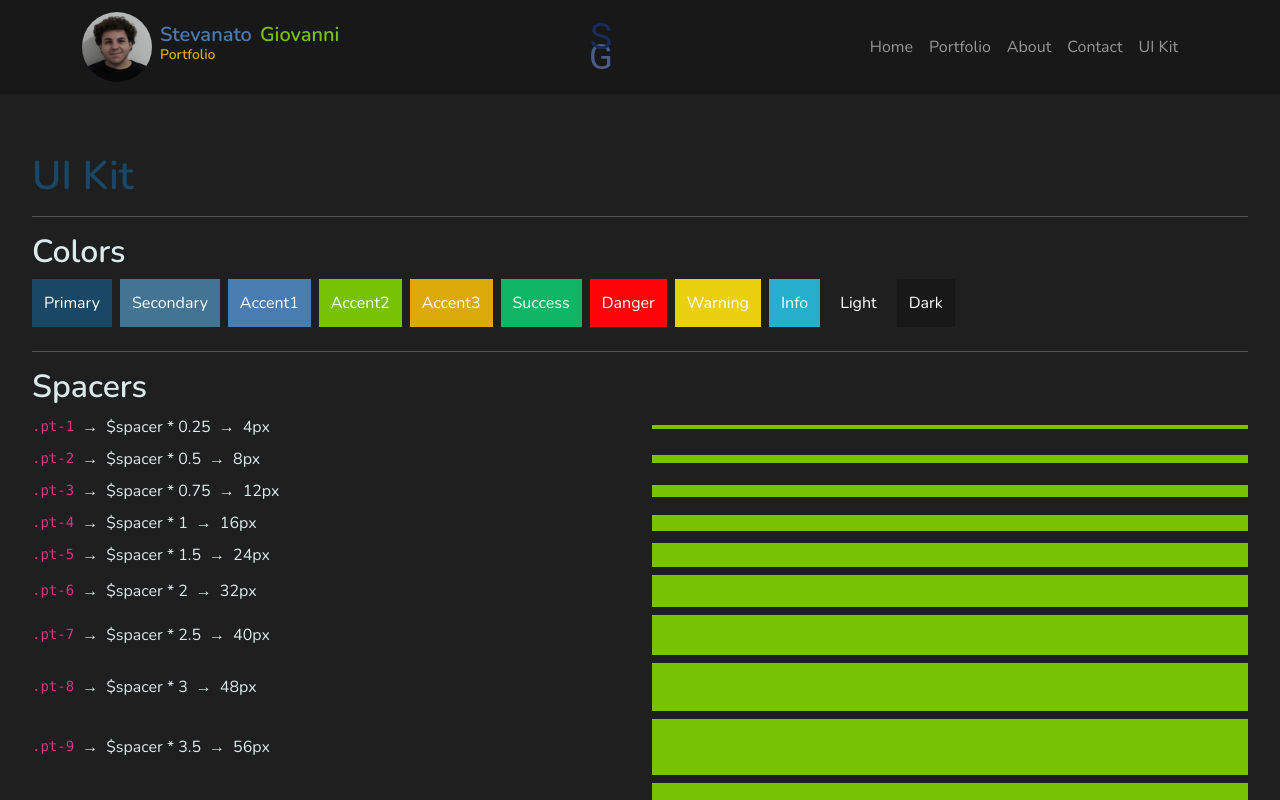
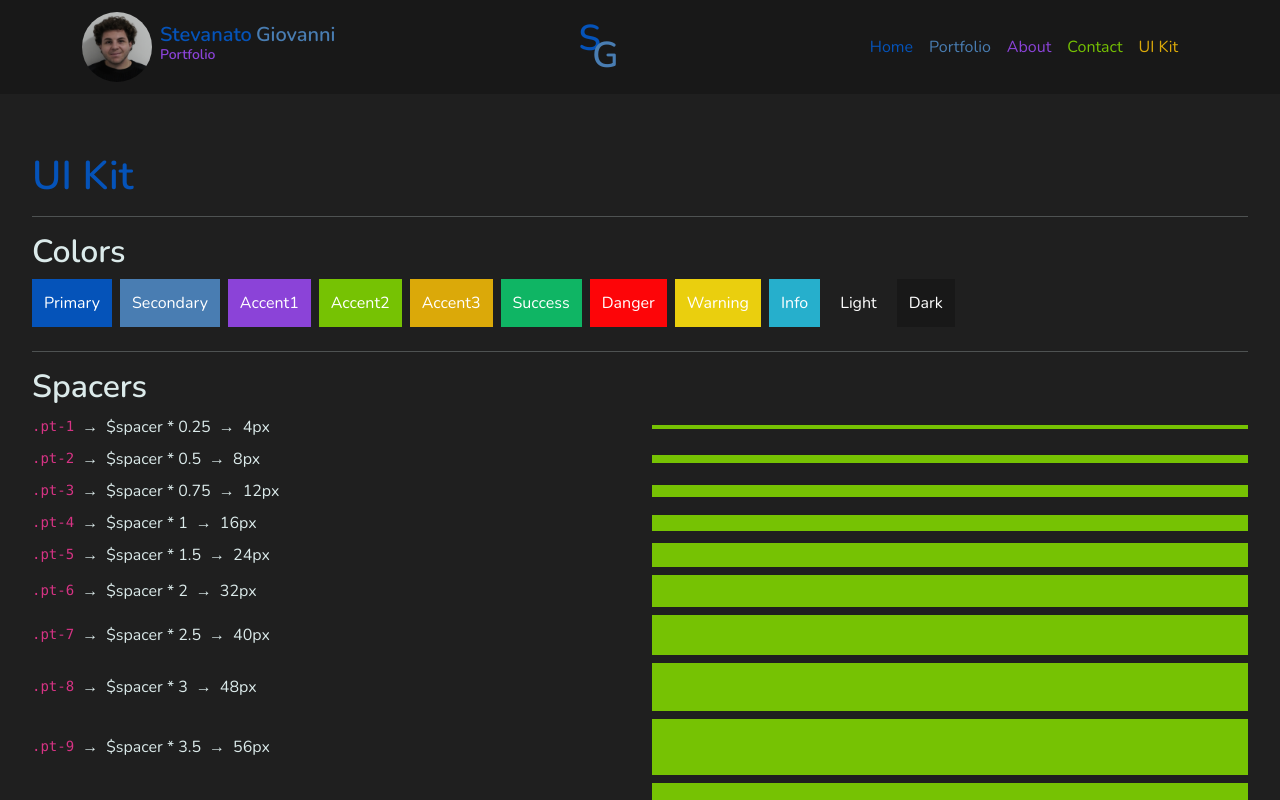
Before and after one commit to giova239/portfolio, a React (Create React App) app: page /uikit in a window 1280 px wide. Shown: the top 800 px of the page. Built offline with nearby package versions, Linux system fonts and the light colour scheme.

Commit message:
rework bootstrap importo logo home andimation and more

```diff
--- a/src/bootstrap/bootstrap-custom.scss
+++ b/src/bootstrap/bootstrap-custom.scss
@@ -13,10 +13,10 @@ $font-size-base: 1rem;
 $theme-colors: (
   "light": #1f1f1f,
   "dark": #181818,
-  "primary": #1b4767,
-  "secondary": #447493,
+  "primary": #0553b9,
+  "secondary": #497db2,
   "info": #26afcc,
-  "accent1": #497db2,
+  "accent1": #8b43d8,
   "accent2": #76c203,
   "accent3": #dba909,
   "success": #0fb564,
--- a/src/components/common/footer/footer.jsx
+++ b/src/components/common/footer/footer.jsx
@@ -1,21 +1,13 @@
 import React from "react";
 import { FaLinkedin, FaGithub, FaInstagram } from "react-icons/fa";
-import logo from "../../../icons/logo.svg";
+import Logo from "../logo/logo";
 
 function Footer() {
   return (
     <footer className="bg-dark d-flex flex-wrap justify-content-between align-items-center p-4">
       <div className="col-8 d-flex align-items-center">
-        <a href="/" className="mb-3 me-2 mb-md-0 text-decoration-none lh-1">
-          <img
-            src={logo}
-            alt="Logo"
-            style={{ width: "70px", height: "70px" }}
-          />
-        </a>
-        <span className="text-accent3 fs-14 mb-3 mb-md-0">
-          © 2024 Giovanni Stevanato
-        </span>
+        <Logo />
+        <span className="fs-14 mb-3 mb-md-0">© 2024 Giovanni Stevanato</span>
       </div>
 
       <ul className="nav col-4 justify-content-end list-unstyled d-flex">
--- a/src/components/common/header/header.jsx
+++ b/src/components/common/header/header.jsx
@@ -5,9 +5,8 @@ import Navbar from "react-bootstrap/Navbar";
 import Nav from "react-bootstrap/Nav";
 import Offcanvas from "react-bootstrap/Offcanvas";
 import Image from "react-bootstrap/Image";
-import logo from "../../../icons/logo.svg";
+import Logo from "../logo/logo";
 import profilepic from "../../../icons/profilepic.png";
-import "./header.scss";
 
 function Header() {
   const [isHidden, setIsHidden] = useState(false);
@@ -44,15 +43,15 @@ function Header() {
           />
           <div className="ms-1">
             <h1 className="fs-20 mb-0">
-              <span className="text-accent1 me-2">Stevanato</span>
-              <span className="text-accent2">Giovanni</span>
+              <span className="text-primary me-1">Stevanato</span>
+              <span className="text-secondary">Giovanni</span>
             </h1>
-            <h2 className="fs-14 text-accent3">Portfolio</h2>
+            <h2 className="fs-14 text-accent1">Portfolio</h2>
           </div>
         </div>
 
         <div className="flex-grow-1 d-none d-md-flex justify-content-end">
-          <Image src={logo} alt="Logo" width="70" height="70" />
+          <Logo />
         </div>
 
         <Navbar.Toggle aria-controls="offcanvasNavbar-md" />
@@ -69,19 +68,19 @@ function Header() {
           </Offcanvas.Header>
           <Offcanvas.Body>
             <Nav className="justify-content-end flex-grow-1 pe-3">
-              <Nav.Link as={Link} to="/">
+              <Nav.Link as={Link} className="text-primary" to="/">
                 Home
               </Nav.Link>
-              <Nav.Link as={Link} to="/portfolio">
+              <Nav.Link as={Link} className="text-secondary" to="/portfolio">
                 Portfolio
               </Nav.Link>
-              <Nav.Link as={Link} to="/about">
+              <Nav.Link as={Link} className="text-accent1" to="/about">
                 About
               </Nav.Link>
-              <Nav.Link as={Link} to="/contact">
+              <Nav.Link as={Link} className="text-accent2" to="/contact">
                 Contact
               </Nav.Link>
-              <Nav.Link as={Link} to="/uikit">
+              <Nav.Link as={Link} className="text-accent3" to="/uikit">
                 UI Kit
               </Nav.Link>
             </Nav>
--- /dev/null
+++ b/src/components/common/logo/logo.jsx
@@ -0,0 +1,13 @@
+import React from "react";
+import { Link } from "react-router-dom";
+
+function Logo() {
+  return (
+    <Link className="custom-logo" to="/">
+      <h1 className="custom-logo__letter custom-logo__letter--S">S</h1>
+      <h1 className="custom-logo__letter custom-logo__letter--G">G</h1>
+    </Link>
+  );
+}
+
+export default Logo;
--- /dev/null
+++ b/src/components/common/logo/logo.scss
@@ -0,0 +1,24 @@
+.custom-logo {
+  height: 60px;
+  width: 40px;
+  position: relative;
+
+  &__letter {
+    position: absolute;
+    font-size: 36px;
+    margin: 0;
+
+    &--S {
+      top: 0;
+      left: 0;
+      color: map-get($theme-colors, "primary");
+      z-index: 1;
+    }
+    &--G {
+      bottom: 0;
+      right: 0;
+      color: map-get($theme-colors, "secondary");
+      z-index: 2;
+    }
+  }
+}
--- a/src/components/pages/home/home.jsx
+++ b/src/components/pages/home/home.jsx
@@ -1,5 +1,4 @@
 import React from "react";
-import "./home.scss";
 import Image from "react-bootstrap/Image";
 import profilepic from "../../../icons/profilepic.png";
 
@@ -8,11 +7,11 @@ function Home() {
     <>
       <div className="sticky-container">
         <div className="logo-container">
-          <h1 className="fs-64 mb-5 text-accent1 animate-letters animate-letters--left">
+          <h1 className="fs-64 mb-5 text-primary animate-letters animate-letters--left">
             <div className="first-part">S</div>
             <div className="second-part">tevanato</div>
           </h1>
-          <h1 className="fs-64 mb-5 text-accent2 animate-letters animate-letters--right">
+          <h1 className="fs-64 mb-5 text-secondary animate-letters animate-letters--right">
             <div className="first-part">G</div>
             <div className="second-part">iovanni</div>
           </h1>
--- a/src/components/pages/home/home.scss
+++ b/src/components/pages/home/home.scss
@@ -1,5 +1,3 @@
-@import "../../../bootstrap/bootstrap-custom.scss";
-
 .sticky-container {
   position: relative;
   height: 100vh;
@@ -11,16 +9,12 @@
     padding-top: 35vh;
     position: sticky;
     top: $spacer * 6;
-    z-index: 10;
 
     .animate-letters {
       display: flex;
       justify-content: center;
       width: 100%;
 
-      .first-part {
-        transform: scale(1.7);
-      }
       .second-part {
         margin-left: $spacer;
         overflow: hidden;
@@ -35,11 +29,11 @@
         animation-timeline: view(200px 65vh);
 
         .first-part {
-          z-index: 11;
           transform-origin: bottom;
+          transform: translateX(1.5rem) scale(1.7);
         }
         .second-part {
-          transform: translateY(-0.75rem);
+          transform: translate(1.5rem, -0.75rem);
         }
       }
 
@@ -48,11 +42,11 @@
         animation-timeline: view(200px 65vh);
 
         .first-part {
-          z-index: 12;
+          transform: translateX(-1.5rem) scale(1.7);
           transform-origin: top;
         }
         .second-part {
-          transform: translateY(0.25rem);
+          transform: translate(-1.5rem, 0.25rem);
         }
       }
     }
@@ -94,6 +88,7 @@
     width: 0;
     opacity: 0;
   }
+  80%,
   100% {
     width: 300px;
     opacity: 1;
@@ -104,6 +99,7 @@
   0% {
     transform: translateX(0);
   }
+  80%,
   100% {
     transform: translateX(-70px);
   }
@@ -113,6 +109,7 @@
   0% {
     transform: translateX(0);
   }
+  80%,
   100% {
     transform: translateX(170px);
   }
--- a/src/index.css
+++ /dev/null
@@ -1,13 +0,0 @@
-body {
-  margin: 0;
-  font-family: -apple-system, BlinkMacSystemFont, 'Segoe UI', 'Roboto', 'Oxygen',
-    'Ubuntu', 'Cantarell', 'Fira Sans', 'Droid Sans', 'Helvetica Neue',
-    sans-serif;
-  -webkit-font-smoothing: antialiased;
-  -moz-osx-font-smoothing: grayscale;
-}
-
-code {
-  font-family: source-code-pro, Menlo, Monaco, Consolas, 'Courier New',
-    monospace;
-}
--- a/src/index.js
+++ b/src/index.js
@@ -1,7 +1,6 @@
 import React from 'react';
 import ReactDOM from 'react-dom/client';
-import './index.css';
-import './bootstrap/bootstrap-custom.scss';
+import './index.scss';
 import App from './App';
 import reportWebVitals from './reportWebVitals';
 
--- /dev/null
+++ b/src/index.scss
@@ -0,0 +1,8 @@
+// Bootstrap import
+@import "./bootstrap/bootstrap-custom.scss";
+// Components import
+// COMMON
+@import "./components/common/header/header.scss";
+@import "./components/common/logo/logo.scss";
+// PAGES
+@import "./components/pages/home/home.scss";
```
Also changed, not shown: src/icons/logo.svg (deleted).
